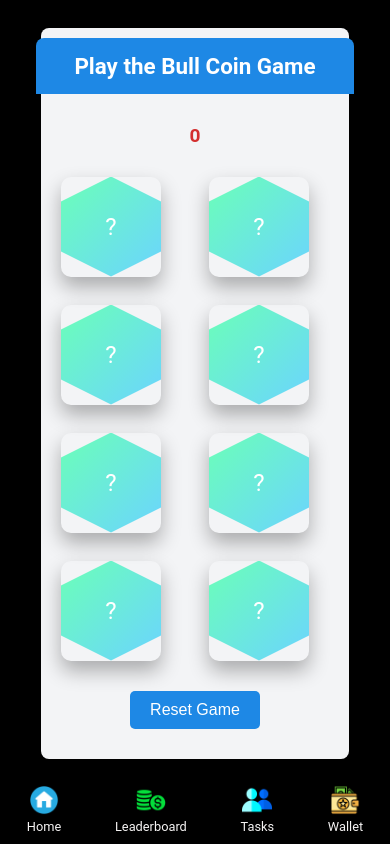
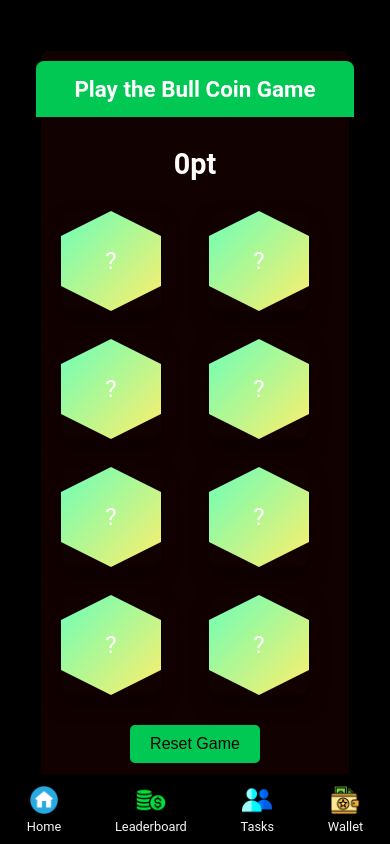
Before and after one commit to kotepeteraseh/bull-mini-app, a JavaScript app: page /game in a window 390 px wide. Built offline with nearby package versions, Linux system fonts and the light colour scheme; no server answers.

Commit message:
new changes

```diff
--- a/src/App.vue
+++ b/src/App.vue
@@ -3,14 +3,8 @@
     <div id="App" class="bull-coin-app">
       <!-- Header Section -->
 
-      <router-view />
-      <!-- Farming Action Button -->
-      <section class="action-section">
-        <router-link to="/game">
-          <button class="start-farming-btn">Start Playing</button>
-        </router-link>
-      </section>
 
+       <router-view/>
       <!-- Bottom Navigation -->
       <footer class="nav-bar">
         <router-link to="/Home" class="nav-item">
@@ -119,14 +113,7 @@ export default {
   margin-top: 20px;
 }
 
-.start-farming-btn {
-  background-color: #4a90e2;
-  color: white;
-  border: none;
-  padding: 10px 20px;
-  border-radius: 5px;
-  font-size: 1em;
-}
+
 
 /* Bottom Navigation Bar */
 .nav-bar {
--- a/src/components/MemoryCard.vue
+++ b/src/components/MemoryCard.vue
@@ -71,14 +71,14 @@ export default {
 
 /* Front of the card */
 .front {
-  background: linear-gradient(135deg, #FF6B6B, #FFD93D); /* Gradient for more vibrant look */
+  background: linear-gradient(135deg, #faf3f3, #fff); /* Gradient for more vibrant look */
   color: #fff; /* White text for better contrast */
   transform: rotateY(180deg); /* Initially hidden until flipped */
 }
 
 /* Back of the card */
 .back {
-  background: linear-gradient(135deg, #6BFFB8, #6BD4FF); /* Different gradient for the back */
+  background: linear-gradient(135deg, #6BFFB8, #ffee6b); /* Different gradient for the back */
   color: #fff; /* White text for contrast */
 }
 
--- a/src/pages/GamePage.vue
+++ b/src/pages/GamePage.vue
@@ -4,7 +4,7 @@
       <h1>Play the Bull Coin Game</h1>
     </header>
     <main>
-      <h3 class="score">{{ totalScore }}</h3>
+      <h3 class="score">{{ totalScore }}pt</h3>
       <div class="memory-grid">
         <MemoryCard
           v-for="(card, index) in cards"
@@ -79,7 +79,7 @@ export default {
   align-items: center;
   text-align: center;
   padding: 10px;
-  background: #f3f4f6; /* Soft gray background matching Blum app aesthetics */
+  background: rgb(18, 1, 1); /* Soft gray background matching Blum app aesthetics */
   border-radius: 8px;
   box-shadow: 0 4px 8px rgba(0, 0, 0, 0.1);
   max-width: 400px; /* Limit width for mobile view */
@@ -87,7 +87,7 @@ export default {
 }
 
 header {
-  background-color: #1e88e5; /* Header color */
+  background-color: rgb(0, 200, 83); /* Header color */
   color: white;
   padding: 15px;
   width: 100%;
@@ -105,8 +105,8 @@ main {
 }
 
 h3.score {
-  color: #d32f2f;
-  font-size: 1.4em;
+  color: #fffcfc;
+  font-size: 25px;
   margin: 10px 0;
 }
 
@@ -119,8 +119,8 @@ h3.score {
 }
 
 .reset-btn {
-  background-color: #1e88e5; /* Reset button color matching the header */
-  color: white;
+  background-color: rgb(0, 200, 83); /* Reset button color matching the header */
+  color: rgb(18, 1, 1);
   border: none;
   border-radius: 5px;
   padding: 10px 20px;
@@ -140,7 +140,7 @@ h3.score {
   }
 
   h3.score {
-    font-size: 1.2em; /* Adjust score font size for mobile */
+    font-size: 1.8em; /* Adjust score font size for mobile */
   }
 
   .memory-grid {
--- a/src/pages/Home.vue
+++ b/src/pages/Home.vue
@@ -14,7 +14,13 @@
         <h2>{{ username }}</h2>
         <p class="coin-balance">₿ {{ totalCoins }}</p>
       </section>
-
+      <router-view />
+      <!-- Farming Action Button -->
+      <section class="action-section">
+        <router-link to="/game">
+          <button class="start-farming-btn">Start Playing</button>
+        </router-link>
+      </section>
 
    </template> <!-- Reward Banner -->
 
@@ -152,4 +158,12 @@
   border-radius: 5px;
   font-size: 1.2em;
 }
+.start-farming-btn {
+  background-color: #0097a7;
+  color: white;
+  border: none;
+  padding: 10px 20px;
+  border-radius: 5px;
+  font-size: 1em;
+}
 </style>
--- a/src/pages/TasksPage.vue
+++ b/src/pages/TasksPage.vue
@@ -94,7 +94,7 @@ li {
 }
 
 .complete-btn:hover {
-  background-color: #00c853; /* Darker green on hover */
+  background-color: rgb(0, 200, 83); /* Darker green on hover */
   transform: scale(1.05); /* Slightly scale button on hover */
 }
 
```
